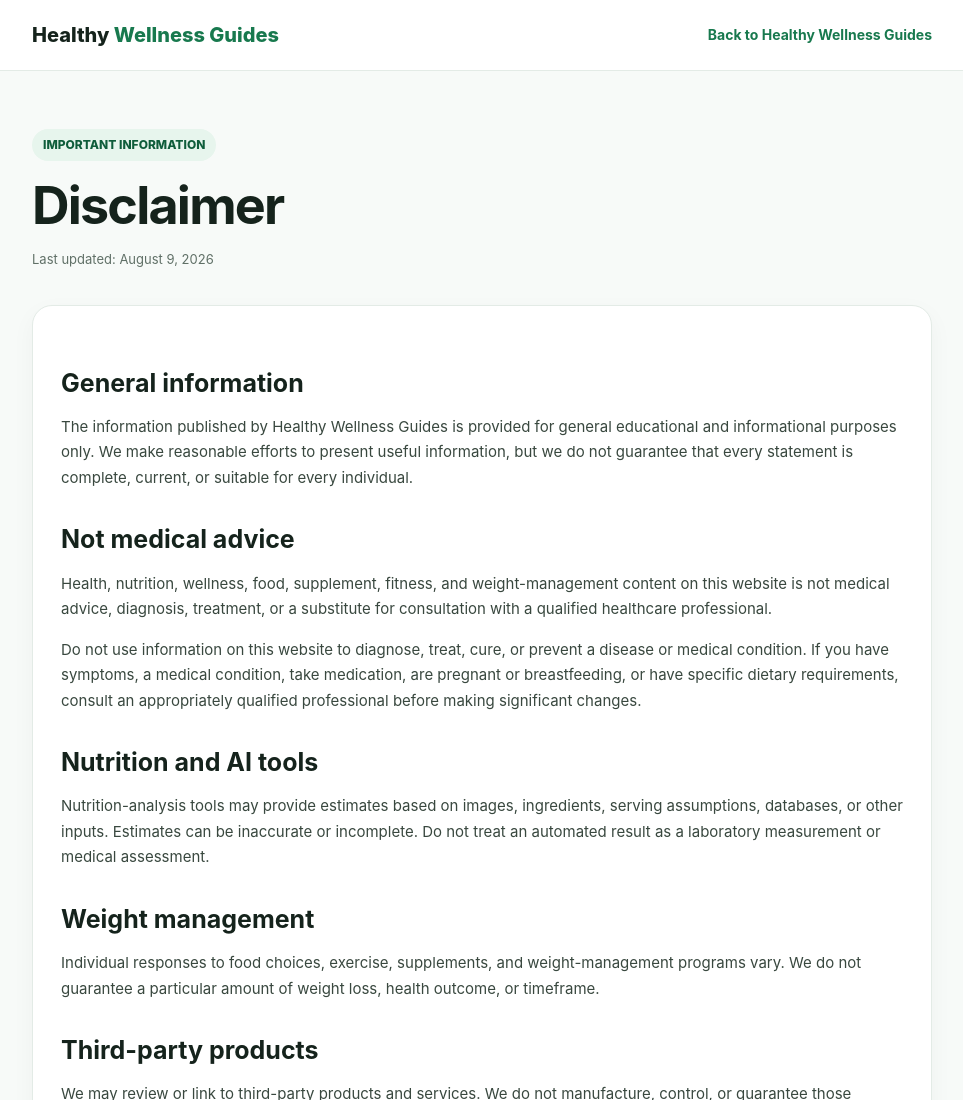
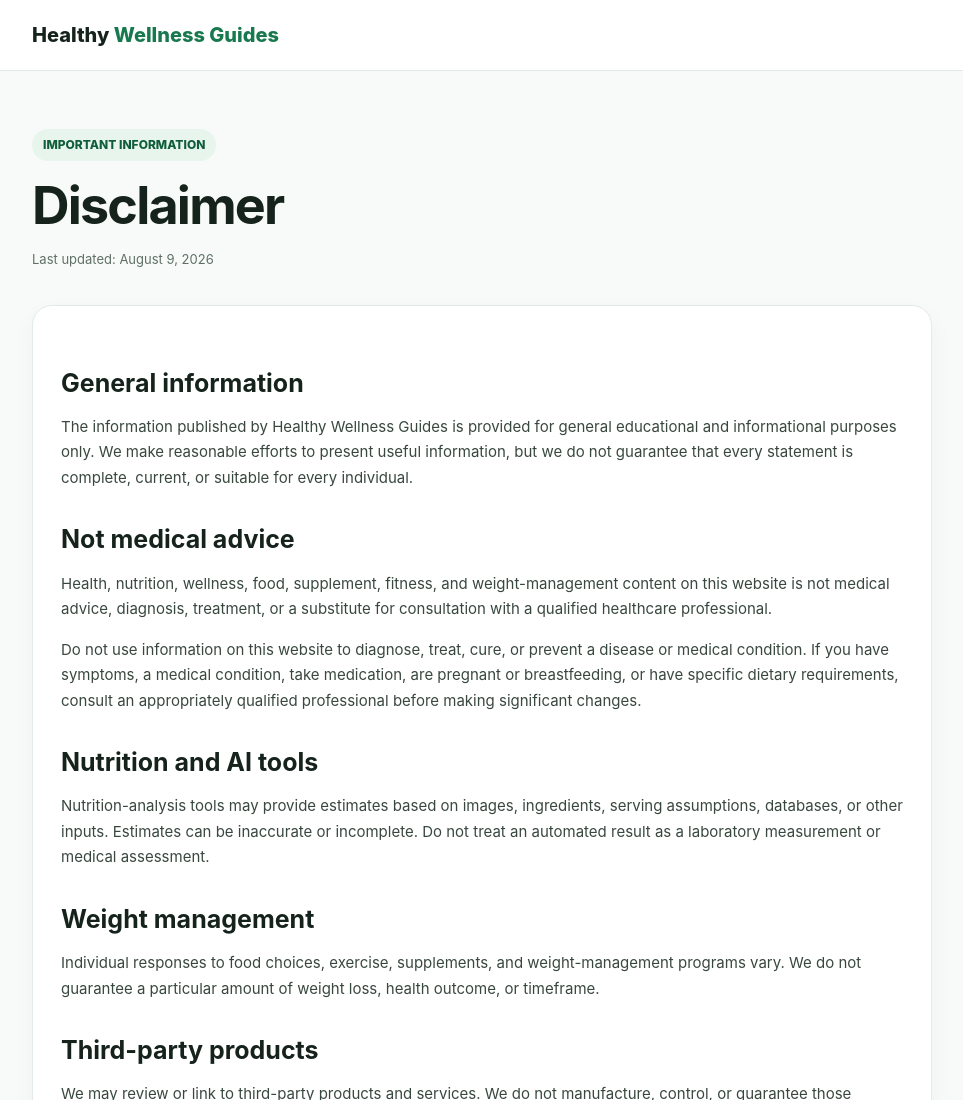
Before and after one commit to fksiddiqui614-tech/healthywellnessguides, a plain HTML site: page healthywellnessguides/disclaimer.html in a window 1280 px wide. Shown: the top 1100 px of the page, without its empty margins (158-1121 px from the left). Drawn offline with Linux system fonts and the light colour scheme.

Commit message:
Update disclaimer.html

```diff
--- a/healthywellnessguides/disclaimer.html
+++ b/healthywellnessguides/disclaimer.html
@@ -26,8 +26,9 @@
 </head>
 <body>
 <header><div class="wrap nav">
-<a class="brand" href="../healthywellnessguides/breakfast/index.html">Healthy <span>Wellness Guides</span></a>
-<a class="home" href="../healthywellnessguides/breakfast/index.html">Back to Healthy Wellness Guides</a>
+<div class="brand">
+    Healthy <span>Wellness Guides</span>
+</div>
 </div></header>
 <main><div class="wrap"><span class="eyebrow">IMPORTANT INFORMATION</span>
 
```
